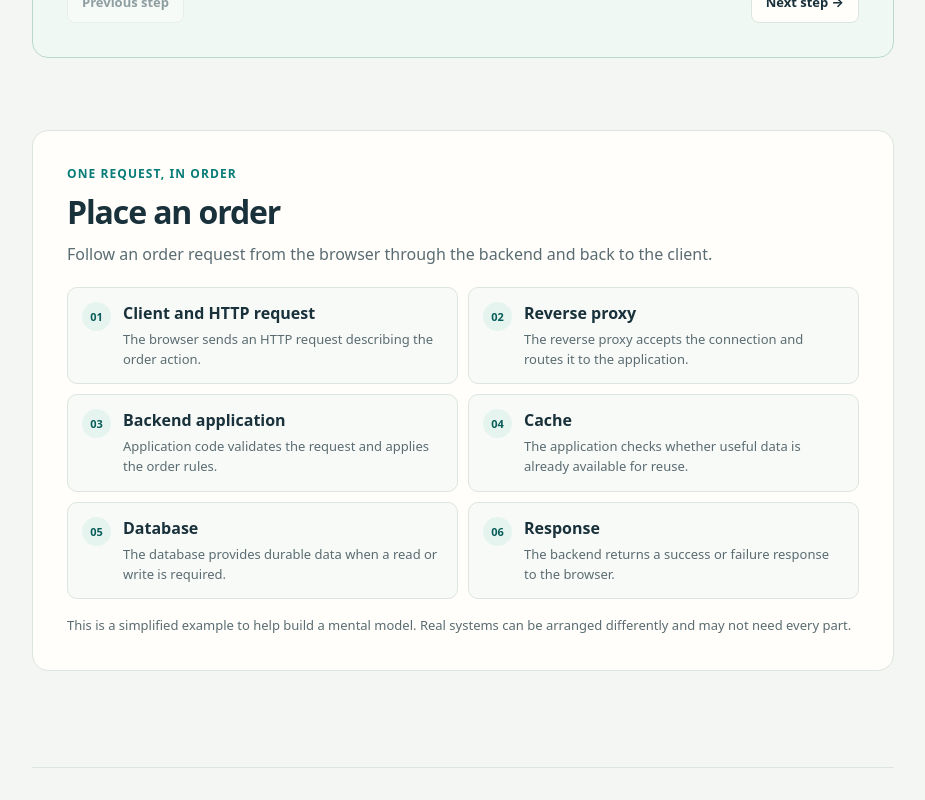
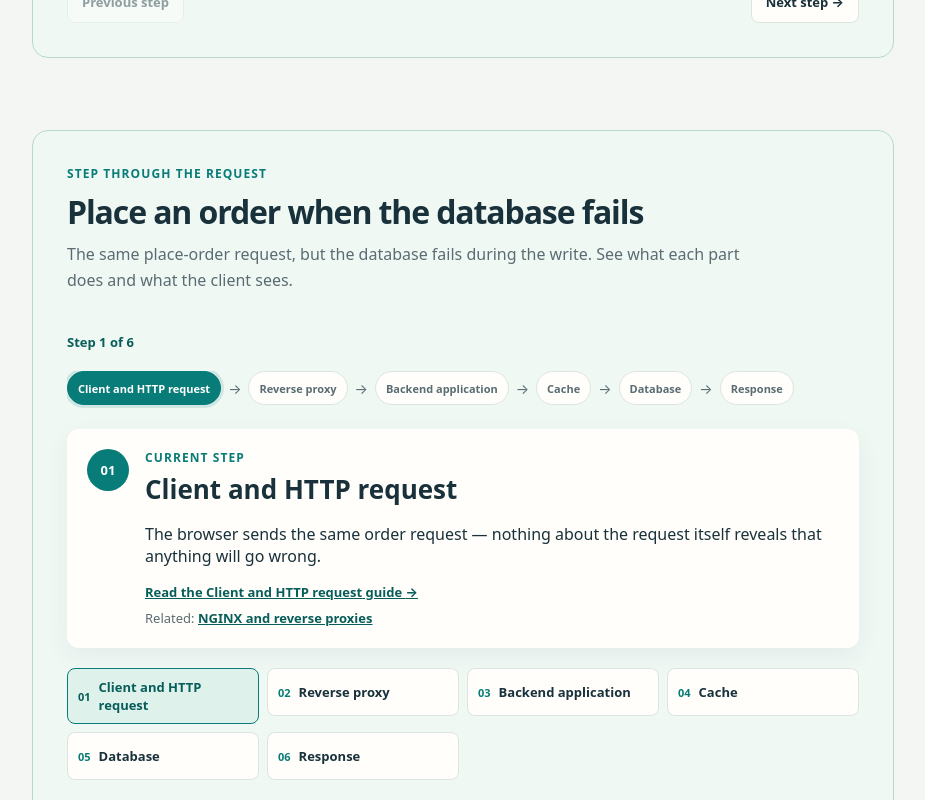
Before and after one commit to vegastristan1/backend-ecosystem, a React (Vite) app: page / in a window 1280 px wide. Shown: the part 1580-2380 px from the top of the page, without its empty margins (306-1231 px from the left). Built offline with nearby package versions, Linux system fonts and the light colour scheme.

Commit message:
feat(home): render failure-path explorer beside success path

```diff
--- a/src/components/HomePage.tsx
+++ b/src/components/HomePage.tsx
@@ -1,4 +1,4 @@
-import { orderRequestFlow } from '../content/requestFlow'
+import { orderFailureFlow, orderRequestFlow } from '../content/requestFlow'
 import { RequestFlowExplorer } from './RequestFlowExplorer'
 
 export function HomePage() {
@@ -34,6 +34,8 @@ export function HomePage() {
 
       <RequestFlowExplorer flow={orderRequestFlow} />
 
+      <RequestFlowExplorer flow={orderFailureFlow} />
+
       <section
         className="journey-preview"
         id="journey-preview"
```
